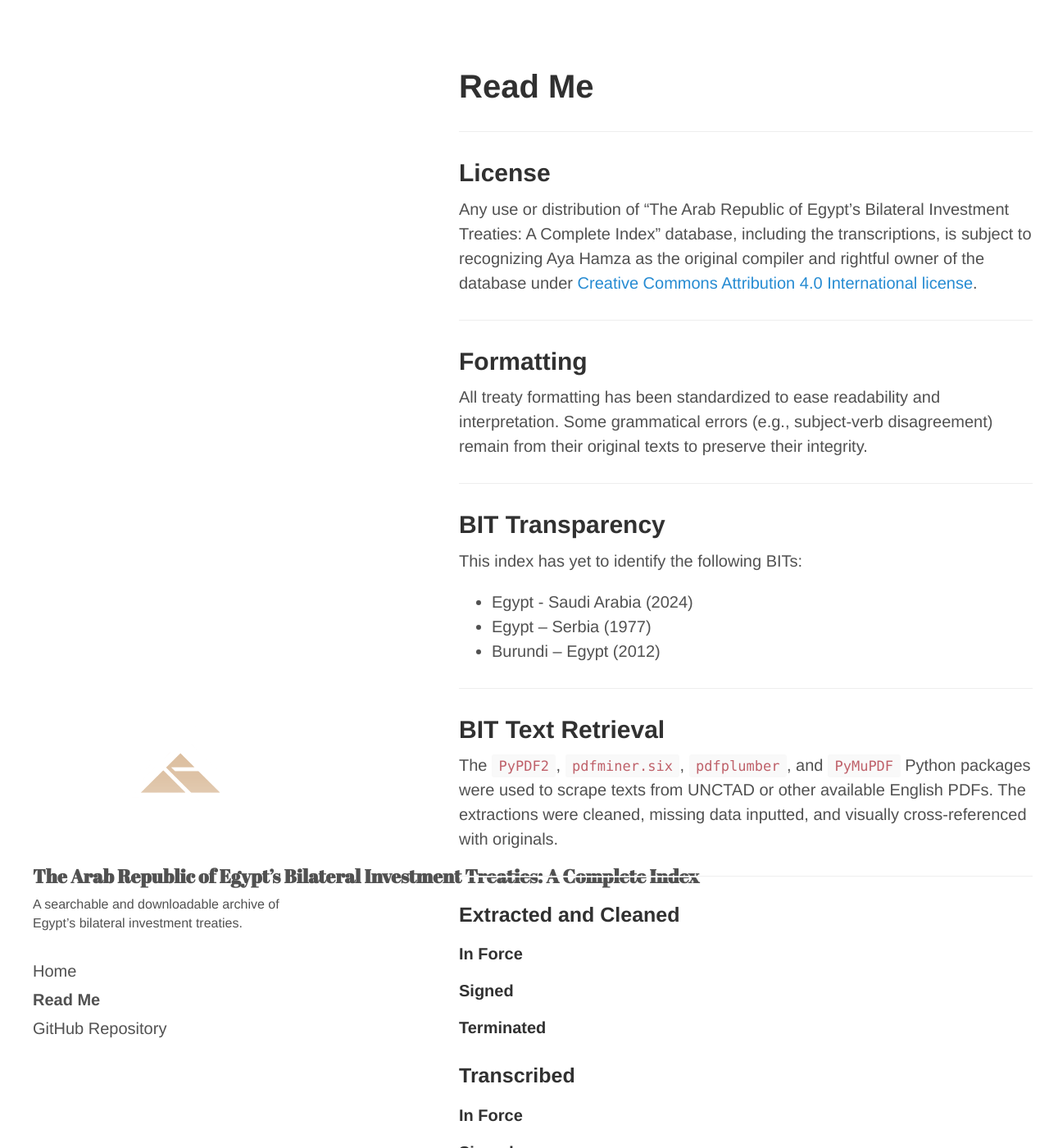
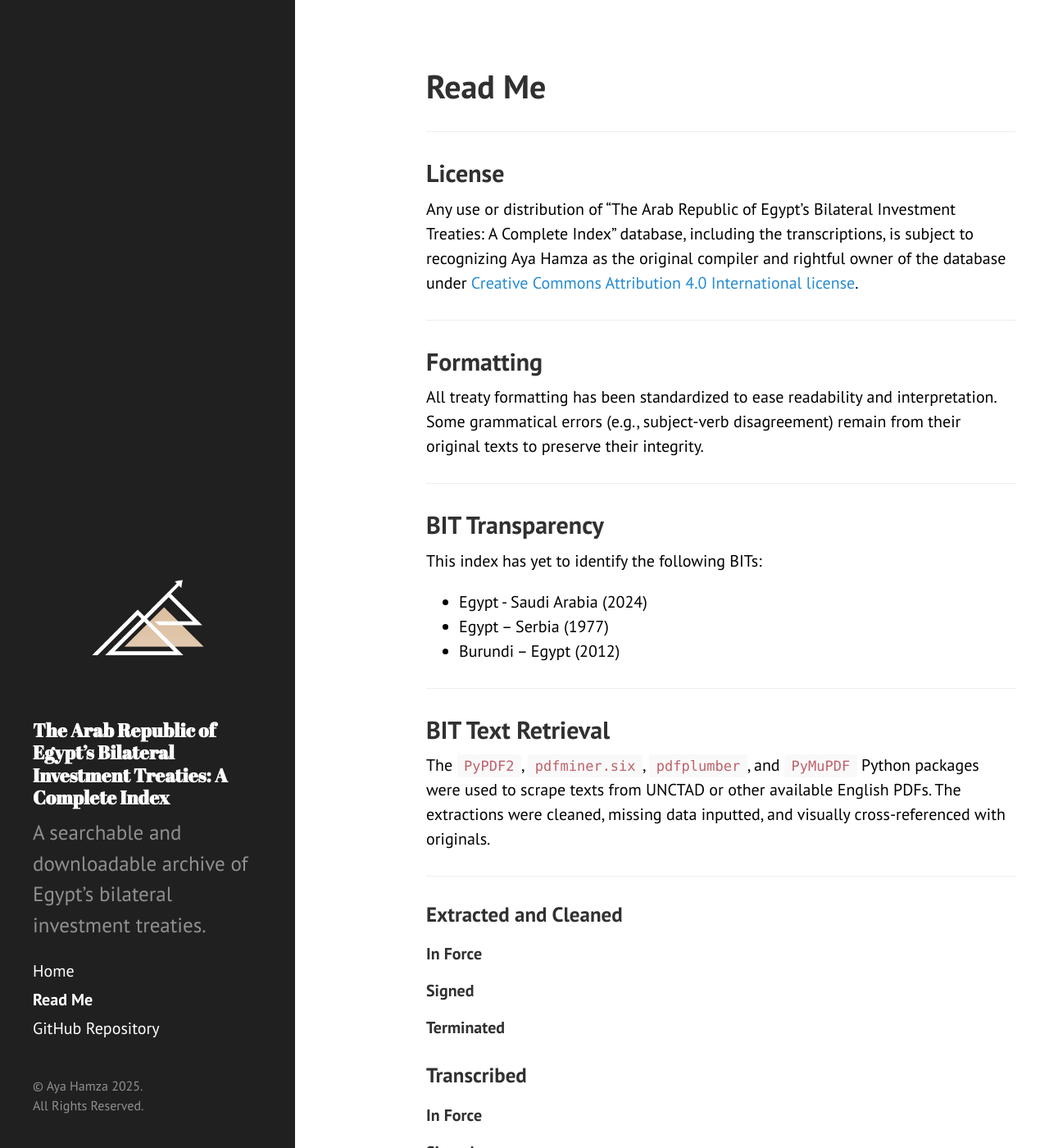
Before and after one commit to ayahamza1/MENABITs, a Jekyll site: the page built from readme.md, in a window 1280 px wide and 1400 px high. Shown: the whole window at 82% size. Built offline with Jekyll 4.4.1, drawn with Linux system fonts in a browser that asks for light colours.

Commit message:
Update hyde.css

```diff
--- a/public/css/hyde.css
+++ b/public/css/hyde.css
@@ -1,3 +1,19 @@
+/*
+ * Hyde CSS - Cleaned and Updated for Compact Tables and Sidebar Fix
+ * https://github.com/poole/hyde
+ */
+
+/* === Global resets === */
+html {
+  font-family: "PT Sans", Helvetica, Arial, sans-serif;
+}
+@media (min-width: 48em) {
+  html { font-size: 16px; }
+}
+@media (min-width: 58em) {
+  html { font-size: 20px; }
+}
+
 /* === Sidebar === */
 .sidebar {
   text-align: center;
@@ -9,31 +25,20 @@
     top: 0;
     left: 0;
     bottom: 0;
-    width: 20rem; /* widened from 18rem */
+    width: 18rem;
     text-align: left;
   }
 }
-
 .sidebar a {
   color: inherit;
 }
-
 .sidebar-about h1 {
   color: inherit;
   margin-top: 0;
-  margin-bottom: 0.5rem;
+  margin-bottom: 0.5rem; /* reduce space below logo */
   font-family: "Abril Fatface", serif;
-  font-size: 1.15rem;
+  font-size: 1.15rem; /* smaller title size */
   line-height: 1.2;
-  text-align: left;
-  white-space: nowrap;         /* prevent line break */
-  overflow-wrap: break-word;   /* fallback break */
-}
-
-.sidebar-about p {
-  font-size: 0.8rem;           /* smaller subtitle */
-  line-height: 1.4;
-  margin-bottom: 1.5rem;
   text-align: left;
 }
 
@@ -54,9 +59,9 @@
 @media (min-width: 48em) {
   .sidebar-sticky {
     position: absolute;
-    right: 1rem;
+    right:  1rem;
     bottom: 1rem;
-    left: 1rem;
+    left:   1rem;
   }
 }
 
@@ -67,11 +72,140 @@
 }
 @media (min-width: 48em) {
   .content {
-    margin-left: 25rem; /* updated for 20rem sidebar + spacing */
+    margin-left: 23rem; /* previously 22rem */
   }
 }
 @media (min-width: 64em) {
   .content {
-    margin-left: 27rem;
+    margin-left: 25rem; /* previously 24rem */
   }
 }
+
+/* === Table Styling: Compact and Clean === */
+table {
+  width: 100%;
+  font-size: 0.85rem;
+  border-collapse: collapse;
+  table-layout: auto;
+  margin: 1rem 0;
+}
+th, td {
+  padding: 0.3rem 0.5rem;
+  text-align: left;
+  vertical-align: top;
+  border-bottom: 1px solid #ccc;
+  white-space: normal;
+  word-break: break-word;
+  line-height: 1.3;
+}
+@media (max-width: 48em) {
+  table {
+    display: block;
+    overflow-x: auto;
+    -webkit-overflow-scrolling: touch;
+  }
+  table::-webkit-scrollbar {
+    height: 8px;
+  }
+  table::-webkit-scrollbar-thumb {
+    background: #ccc;
+    border-radius: 4px;
+  }
+}
+
+/* === Logo Styling === */
+.logo-img {
+  height: 120px;
+  width: auto;
+  display: block;
+  margin-bottom: 0.5rem; /* tighter spacing between logo and title */
+}
+
+.logo-dark { display: none; }
+
+/* === Light Theme === */
+@media (prefers-color-scheme: light) {
+  body {
+    background-color: #ffffff;
+    color: #000000;
+  }
+  .sidebar {
+    background-color: #202020;
+    color: rgba(255, 255, 255, 0.5);
+  }
+  .sidebar a,
+  .sidebar-about h1 {
+    color: #ffffff;
+  }
+  .content {
+    background-color: #ffffff;
+    color: #000000;
+  }
+  .logo-light { display: none; }
+  .logo-dark { display: block; }
+}
+
+/* === Dark Theme === */
+@media (prefers-color-scheme: dark) {
+  body {
+    background-color: #121212;
+    color: #f0f0f0;
+  }
+
+  .sidebar {
+    background-color: #f0f0f0;
+    color: #202020;
+  }
+
+  .sidebar a,
+  .sidebar-about h1 {
+    color: #202020;
+  }
+
+  .content {
+    background-color: #121212;
+    color: #f0f0f0;
+  }
+
+  table {
+    background-color: #1e1e1e;
+    color: #f0f0f0;
+    border-color: #555;
+  }
+
+  th {
+    background-color: #2c2c2c;
+    color: #ffffff;
+    font-weight: bold;
+  }
+
+  td {
+    background-color: #1e1e1e;
+    color: #f0f0f0;
+  }
+
+  tr:nth-child(even) td {
+    background-color: #2a2a2a;
+  }
+
+  a {
+    color: #add8ff;
+  }
+
+  .logo-light {
+    display: block;
+  }
+
+  .logo-dark {
+    display: none;
+  }
+}
+
+
+/* === Amendment Protocol Column Specific === */
+td.amendment-protocol {
+  max-width: 140px;
+  min-width: 90px;
+  white-space: normal;
+  word-break: break-word;
+}
```
